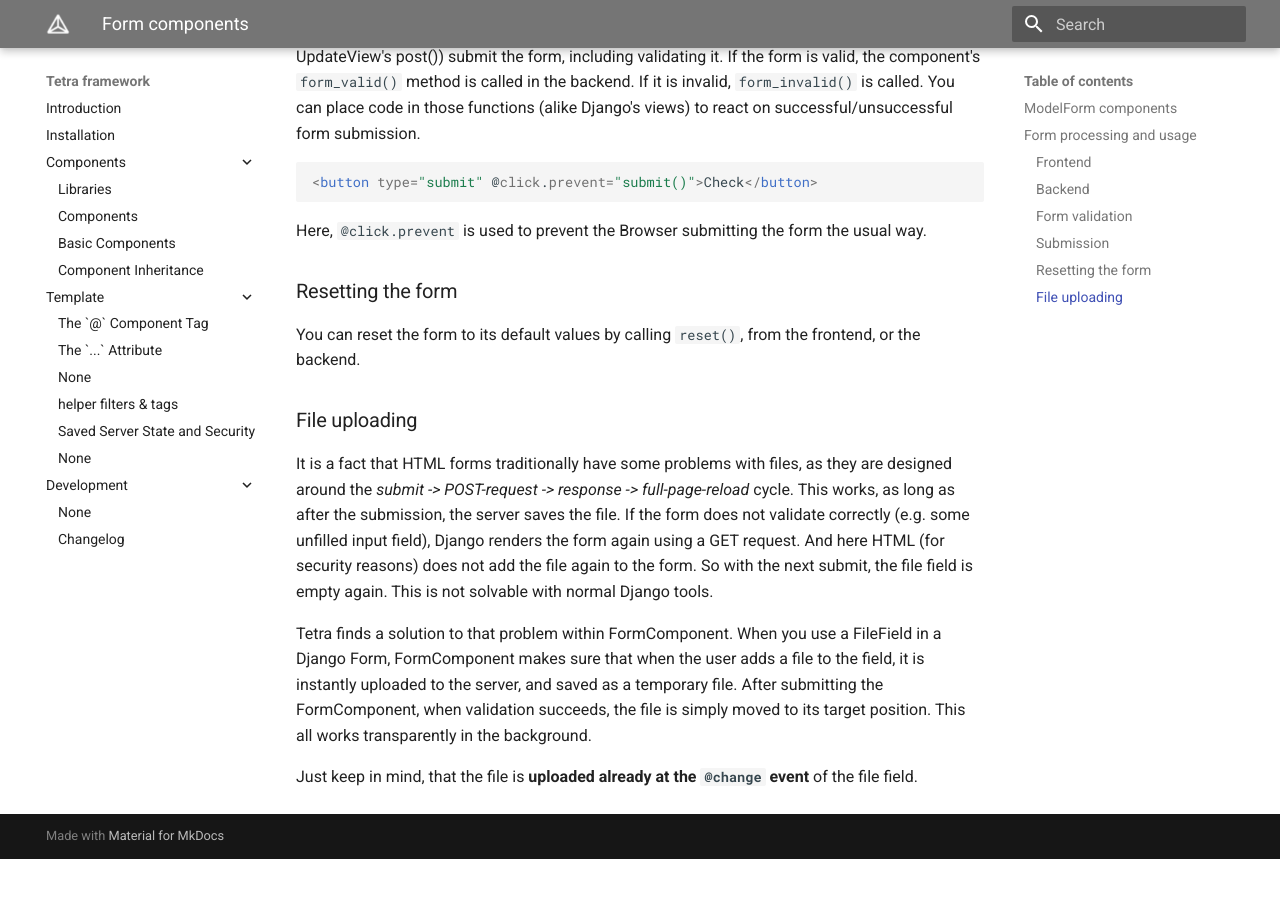
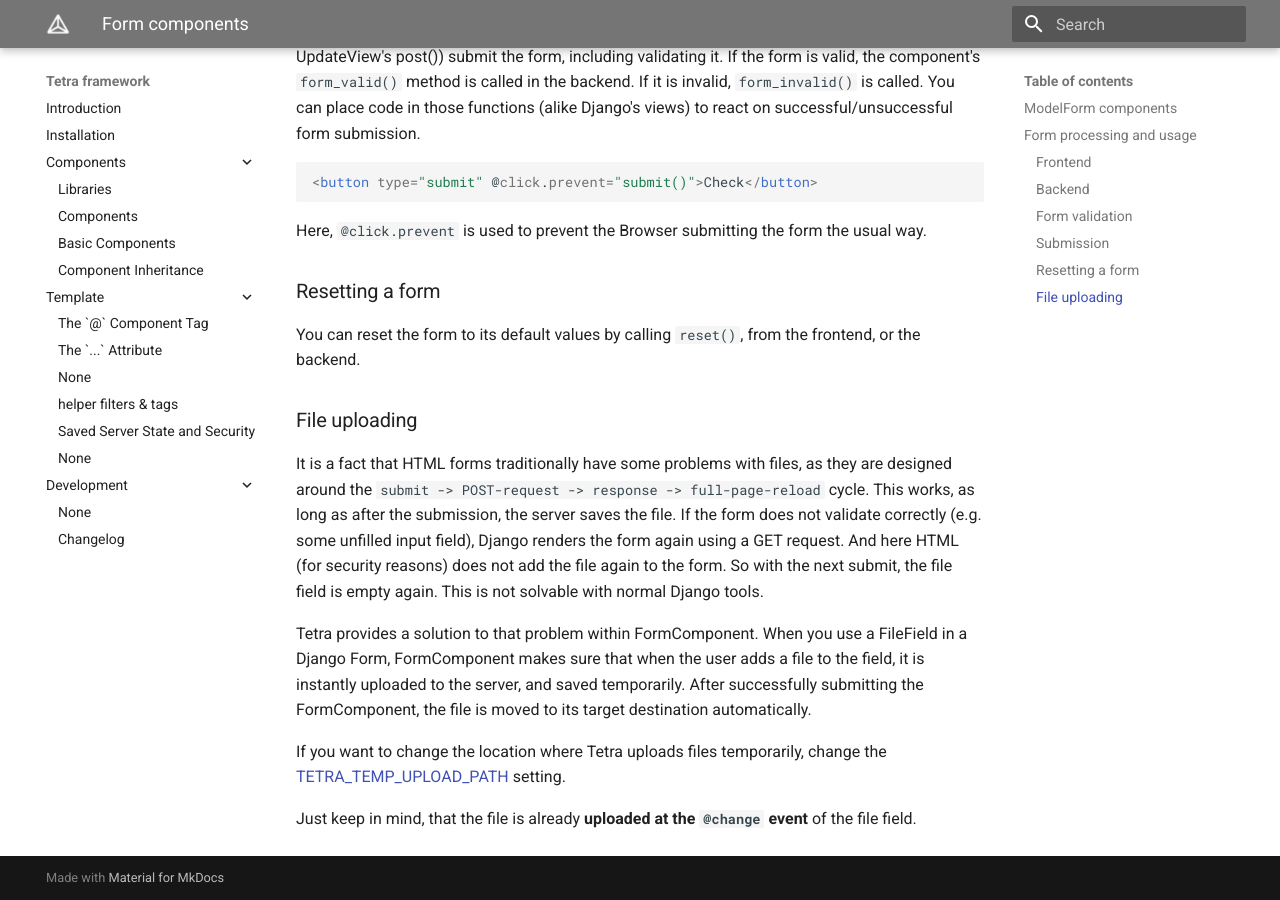
Before and after one commit to tetra-framework/tetra, an MkDocs documentation site: the page built from docs/form_components.md, in a window 1280 px wide and 900 px high, scrolled down 2964 px. Built offline with MkDocs 1.6.1 and Material for MkDocs 9.7.7, drawn with Linux system fonts in a browser that asks for light colours; before the commit the page ends 3823 px from its top, so only the background shows below that.

Commit message:
add docs for TETRA_* settings

````diff
--- a/docs/form_components.md
+++ b/docs/form_components.md
@@ -146,14 +146,16 @@
 Here, `@click.prevent` is used to prevent the Browser submitting the form the usual way.
 
 
-### Resetting the form
+### Resetting a form
 
 You can reset the form to its default values by calling `reset()`, from the frontend, or the backend.
 
 ### File uploading
 
-It is a fact that HTML forms traditionally have some problems with files, as they are designed around the *submit -> POST-request -> response -> full-page-reload* cycle. This works, as long as after the submission, the server saves the file. If the form does not validate correctly (e.g. some unfilled input field), Django renders the form again using a GET request. And here HTML (for security reasons) does not add the file again to the form. So with the next submit, the file field is empty again. This is not solvable with normal Django tools.
+It is a fact that HTML forms traditionally have some problems with files, as they are designed around the `submit -> POST-request -> response -> full-page-reload` cycle. This works, as long as after the submission, the server saves the file. If the form does not validate correctly (e.g. some unfilled input field), Django renders the form again using a GET request. And here HTML (for security reasons) does not add the file again to the form. So with the next submit, the file field is empty again. This is not solvable with normal Django tools.
 
-Tetra finds a solution to that problem within FormComponent. When you use a FileField in a Django Form, FormComponent makes sure that when the user adds a file to the field, it is instantly uploaded to the server, and saved as a temporary file. After submitting the FormComponent, when validation succeeds, the file is simply moved to its target position. This all works transparently in the background.
+Tetra provides a solution to that problem within FormComponent. When you use a FileField in a Django Form, FormComponent makes sure that when the user adds a file to the field, it is instantly uploaded to the server, and saved temporarily. After successfully submitting the FormComponent, the file is moved to its target destination automatically.
 
-Just keep in mind, that the file is **uploaded already at the `@change` event** of the file field.
+If you want to change the location where Tetra uploads files temporarily, change the [TETRA_TEMP_UPLOAD_PATH](settings.md#tetra_temp_upload_path) setting.
+
+Just keep in mind, that the file is already **uploaded at the `@change` event** of the file field.
--- /dev/null
+++ b/docs/settings.md
@@ -0,0 +1,25 @@
+---
+title: Settings
+---
+
+# Settings
+
+Tetra exposes some settings variables, you can change them to your needs.
+
+
+## TETRA_TEMP_UPLOAD_PATH
+
+You can manually set the directory where FormComponent saves its temporary file upload (relative to MEDIA_ROOT). The standard is `tetra_temp_upload`.
+
+```python
+TETRA_TEMP_UPLOAD_PATH = "please_pass_by_nothing_to_see_here"
+```
+
+
+## TETRA_FILE_CACHE_DIR_NAME
+
+How Tetra names its cache directories. Normally you shouldn't change this. Defaults to `__tetracache__`.
+
+## others
+
+`TETRA_ESBUILD_CSS_ARGS` and `TETRA_ESBUILD_JS_ARGS` are used internally. Please look at the code if you really want to change these.
````
